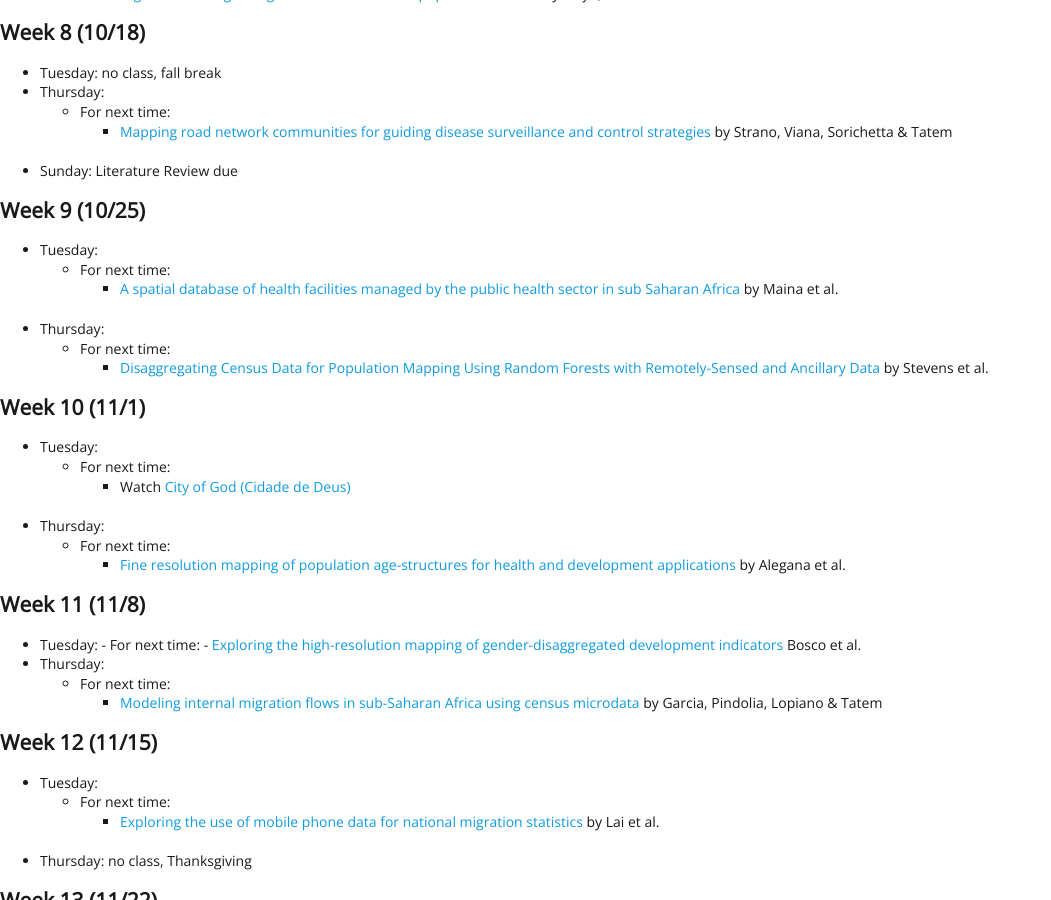
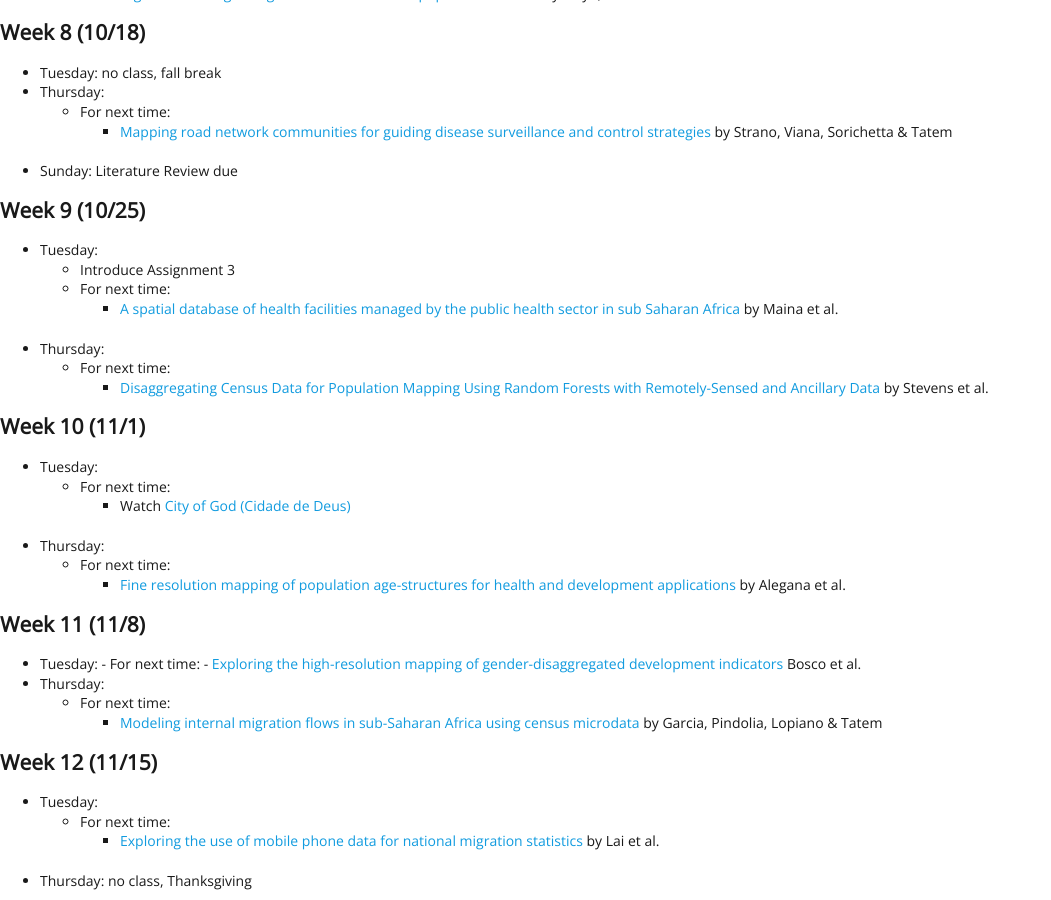
Before and after one commit to EMBrewer/dat150, a Jekyll site: the page built from _posts/2021-09-17-schedule.md, in a window 1280 px wide and 900 px high, scrolled down 1926 px. Shown: the whole window, without its empty margins (0-1051 px from the left). Built offline with Jekyll 4.4.1, drawn with Linux system fonts in a browser that asks for light colours; our own code applies the rules of GitHub Pages for plain Markdown files.

Commit message:
Update 2021-09-17-schedule.md

```diff
--- a/_posts/2021-09-17-schedule.md
+++ b/_posts/2021-09-17-schedule.md
@@ -86,6 +86,7 @@
 
 ## Week 9 (10/25)
 - Tuesday:
+	- Introduce Assignment 3
 	- For next time:
 		- [A spatial database of health facilities managed by the public health sector in sub Saharan Africa](https://www.nature.com/articles/s41597-019-0142-2) by Maina et al.
 - Thursday:
```
